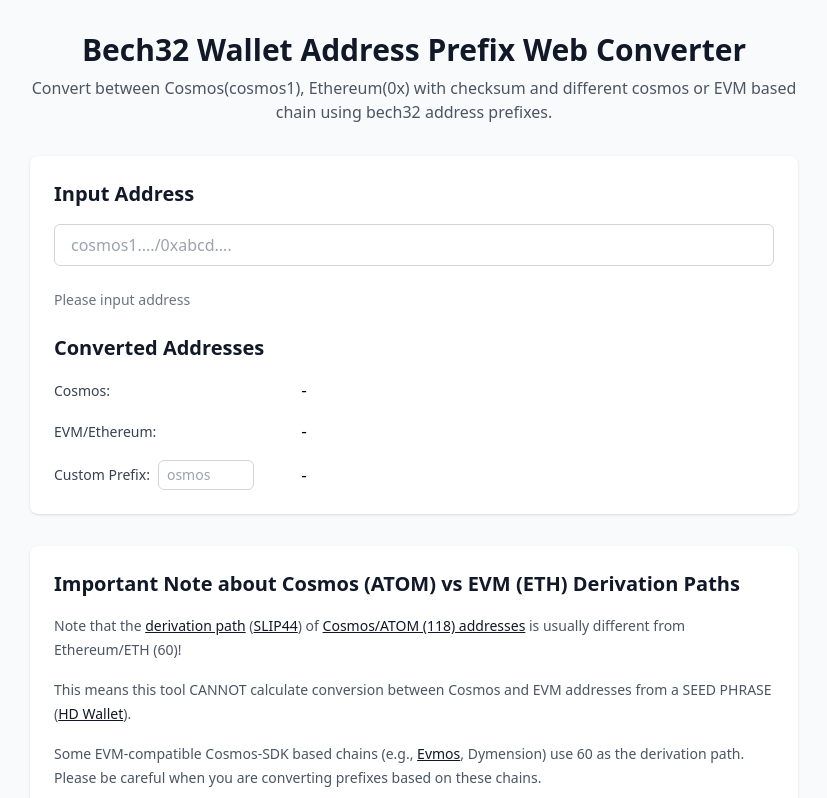
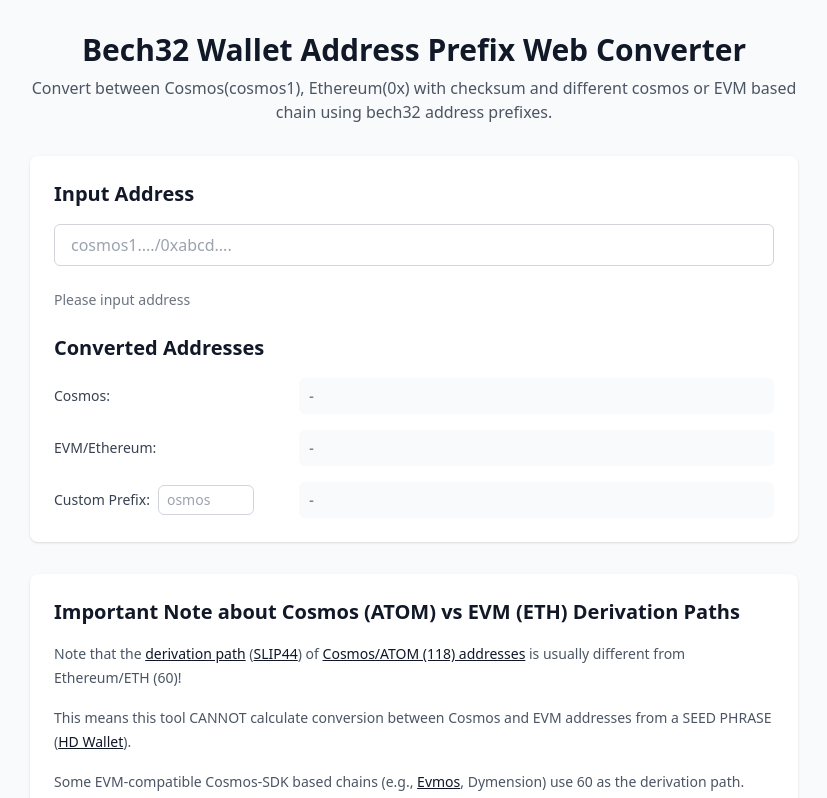
Before and after one commit to williamchong/bech32-web-converter, a Nuxt app: page / in a window 1280 px wide. Shown: the top 798 px of the page, without its empty margins (226-1053 px from the left). Built offline with nearby package versions, Linux system fonts and the light colour scheme.

Commit message:
💄 Improve copy button

```diff
--- a/components/copyableField.vue
+++ b/components/copyableField.vue
@@ -1,11 +1,15 @@
 <template>
-  <div>
-    <code>
+  <div class="flex items-center gap-2 w-full">
+    <code class="flex-1 p-2 bg-gray-50 rounded-md text-sm text-gray-600 break-all">
       {{ value || '-' }}
     </code>
-    <button v-if="value && isSupported" @click="onClickCopy">
+    <button
+      v-if="value && isSupported"
+      class="px-2 py-1 text-sm font-medium text-gray-700 bg-white border border-gray-300 rounded-md hover:bg-gray-50 focus:outline-none focus:ring-2 focus:ring-offset-2 focus:ring-indigo-500 transition-colors duration-200"
+      @click="onClickCopy"
+    >
       <span v-if="!copied">Copy</span>
-      <span v-else>Copied!</span>
+      <span v-else class="text-green-600">Copied</span>
     </button>
   </div>
 </template>
```
